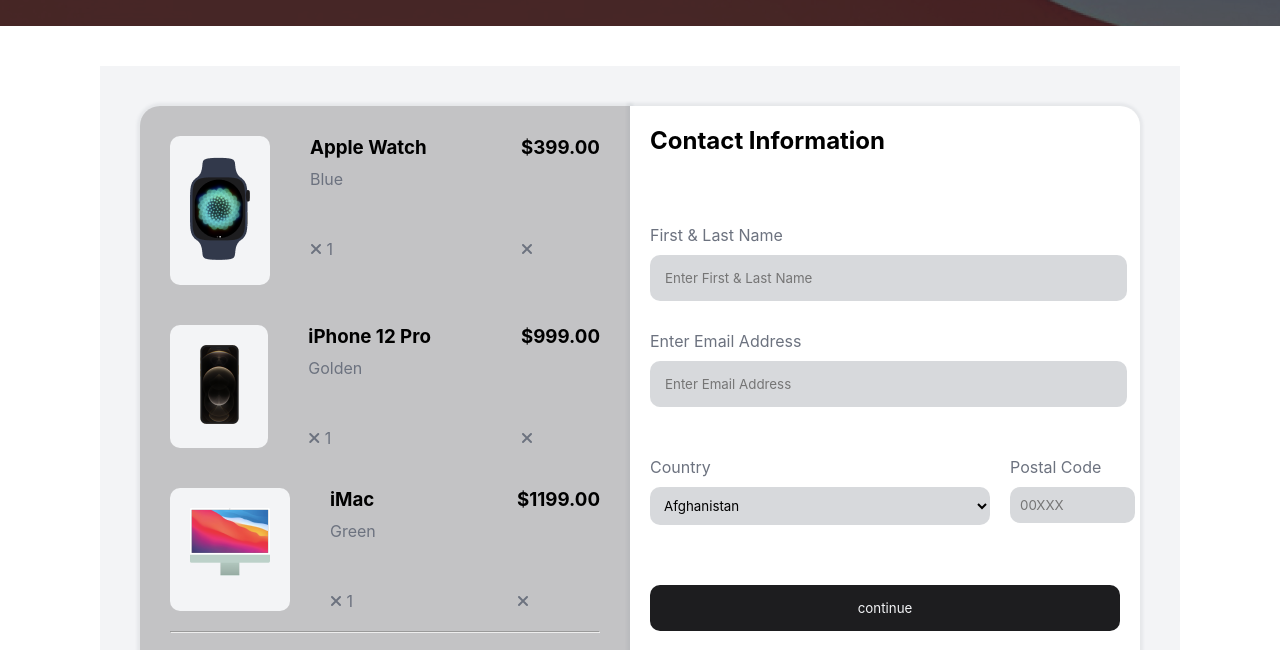
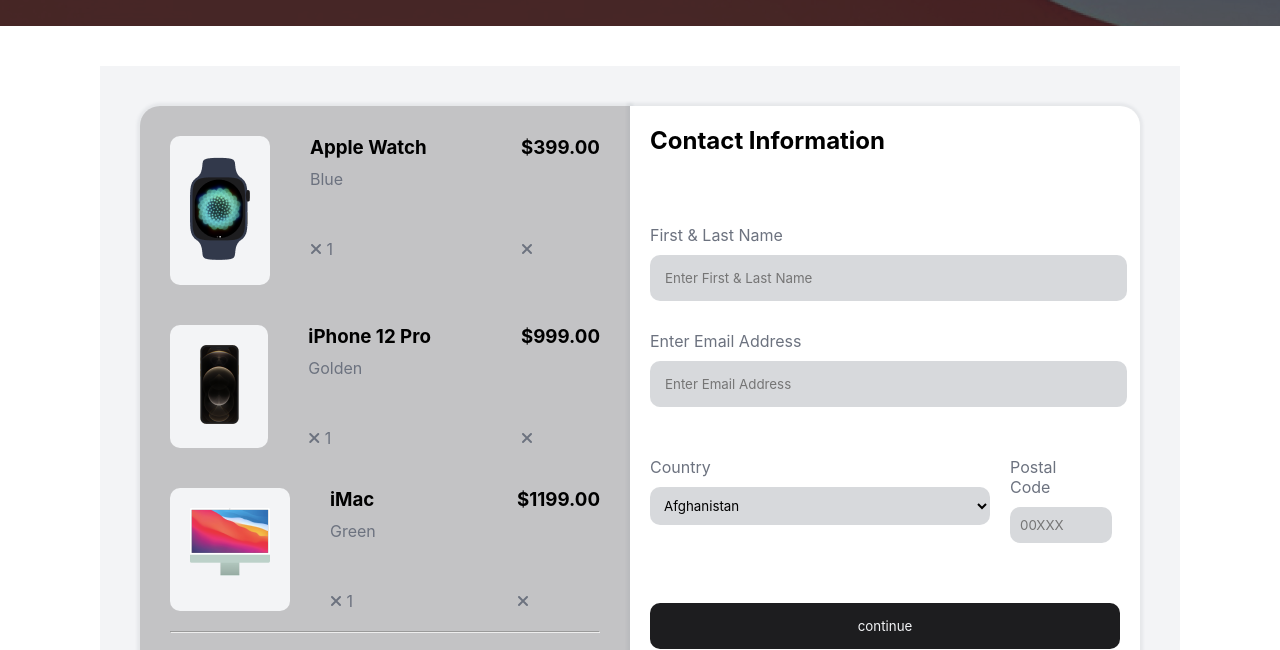
Before and after one commit to FarzanaNur/device-shop-checkout, a plain HTML site: page index.html in a window 1280 px wide. Shown: the part 103-753 px from the top of the page. Drawn offline with Linux system fonts and the light colour scheme.

Commit message:
responsive medium device

```diff
--- a/css/style.css
+++ b/css/style.css
@@ -163,15 +163,18 @@
     width: 100%;
 }
 .country-code-container{
+    width: 95%;
     display: flex;
-
+    /* flex: 1; */
     /* border: 2px solid red; */
 }
 .country-code-container label input{
     margin: 10px 0px;
     padding:10px;
+    flex: 1;
 }
 select{
+    flex: 1;
     margin: 10px 20px 10px 0px;
     padding:10px;
     outline: none;
```
